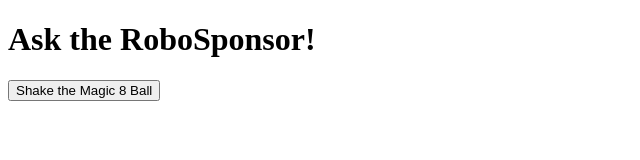
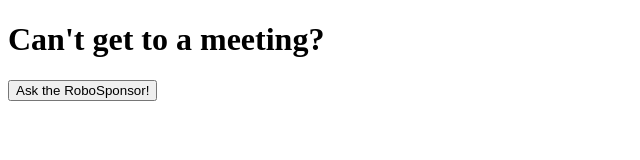
Before and after one commit to Mshawver8/Mshawver8.github.io, a plain HTML site: page index.html in a window 1280 px wide. Shown: the whole page, without its empty margins (0-640 px from the left). Drawn offline with Linux system fonts and the light colour scheme.

Commit message:
Update index.html

```diff
--- a/index.html
+++ b/index.html
@@ -6,8 +6,8 @@
     <title>RoboSponsor</title>
 </head>
 <body>
-    <h1>Ask the RoboSponsor!</h1>
-    <button onclick="showResponse()">Shake the Magic 8 Ball</button>
+    <h1>Can't get to a meeting?</h1>
+    <button onclick="showResponse()">Ask the RoboSponsor!</button>
     <p id="answer"></p>
     <script src="script.js"></script>
 </body>
```
